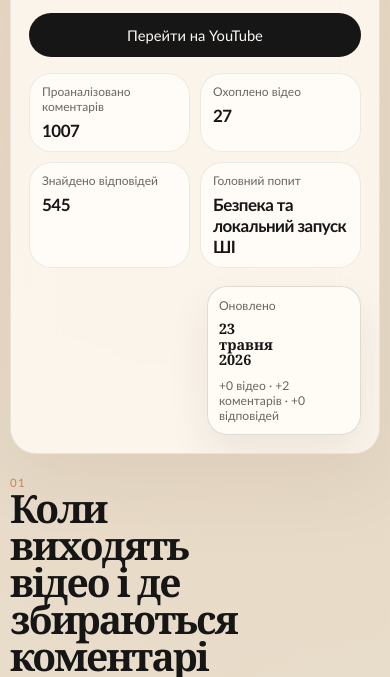
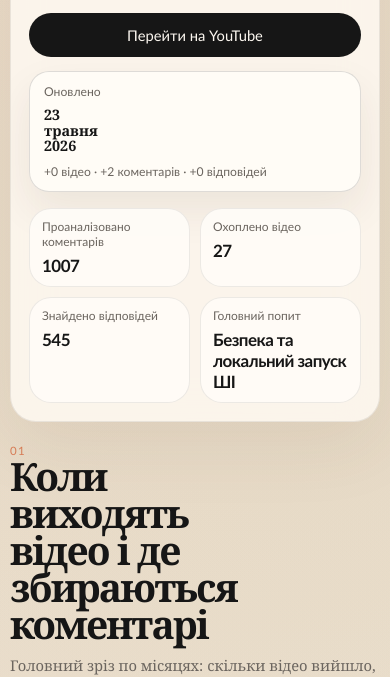
Before and after one commit to imatrofailo/imatrof-youtube-analytics, a website built with Vite: page index.html in a window 390 px wide. Shown: the part 423-1100 px from the top of the page. Built offline with nearby package versions, Linux system fonts and the light colour scheme.

Commit message:
Regroup mobile hero update card

```diff
--- a/app.js
+++ b/app.js
@@ -245,9 +245,22 @@ function renderHero(data) {
 
   const refresh = data.meta.last_refresh;
   document.getElementById("generated-range").textContent = refresh?.label || data.meta.generated_from;
-  document.getElementById("hero-summary-note").textContent = refresh
+  const refreshText = refresh
     ? `${formatSignedDelta(refresh.new_videos_count, " відео")} · ${formatSignedDelta(refresh.new_top_level_comments_count, " коментарів")} · ${formatSignedDelta(refresh.new_replies_count, " відповідей")}`
     : `${data.stats[0].value} коментарів і ${data.stats[1].value} відео.`;
+  document.getElementById("hero-summary-note").textContent = refreshText;
+
+  const mobileUpdate = document.getElementById("hero-mobile-update");
+  mobileUpdate.replaceChildren();
+  if (isMobile) {
+    const card = el("div", "update-card update-card-inline");
+    card.append(
+      el("span", "", "Оновлено"),
+      el("strong", "", refresh?.label || data.meta.generated_from),
+      el("small", "", refreshText)
+    );
+    mobileUpdate.append(card);
+  }
 
   const ctas = document.getElementById("hero-ctas");
   ctas.append(link(data.hero.primary_cta.label, data.hero.primary_cta.url, "button"));
--- a/index.html
+++ b/index.html
@@ -30,6 +30,7 @@
           <h1 id="hero-headline">Завантаження...</h1>
           <p class="hero-text" id="hero-subheadline"></p>
           <div class="cta-row" id="hero-ctas"></div>
+          <div class="mobile-update-card" id="hero-mobile-update"></div>
           <div class="hero-metrics" id="hero-stats"></div>
         </div>
         <aside class="hero-panel">
--- a/styles.css
+++ b/styles.css
@@ -215,6 +215,10 @@ a {
   display: flex;
   flex-wrap: wrap;
   gap: 12px;
+}
+
+.mobile-update-card {
+  display: none;
 }
 
 .metric-pill {
@@ -962,6 +966,11 @@ a {
     gap: 10px;
   }
 
+  .mobile-update-card {
+    display: block;
+    margin-top: 14px;
+  }
+
   .metric-pill {
     min-width: 0;
     padding: 10px 12px;
@@ -978,42 +987,13 @@ a {
   }
 
   .hero-panel {
-    min-height: 0;
-    display: block;
-    place-items: initial;
-    border-radius: 0;
-    background: transparent;
-    border: 0;
-    box-shadow: none;
-    backdrop-filter: none;
-  }
-
-  .grid-card {
     display: none;
   }
 
-  .palette-row {
-    margin-top: 34px;
-  }
-
-  .swatch {
-    width: 18px;
-    height: 18px;
-  }
-
-  .grid-card p {
-    left: 12px;
-    right: 12px;
-    bottom: 8px;
-    font-size: 0.56rem;
-  }
-
-  .update-card {
-    position: relative;
-    inset: auto;
-    width: 154px;
-    padding: 11px;
-    margin-left: auto;
+  .update-card-inline {
+    position: static;
+    width: 100%;
+    padding: 12px 14px;
   }
 
   .update-card strong {
```
